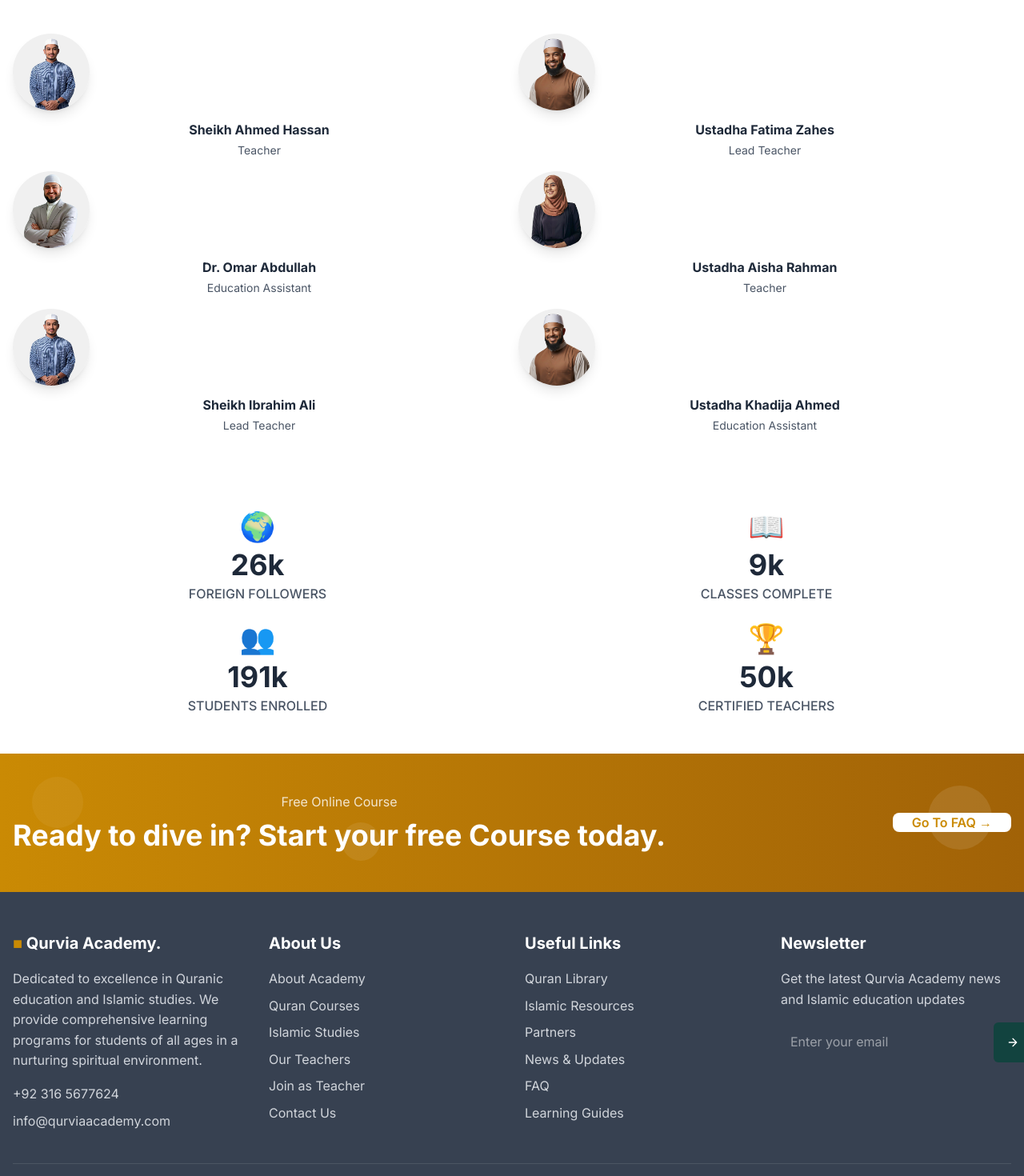
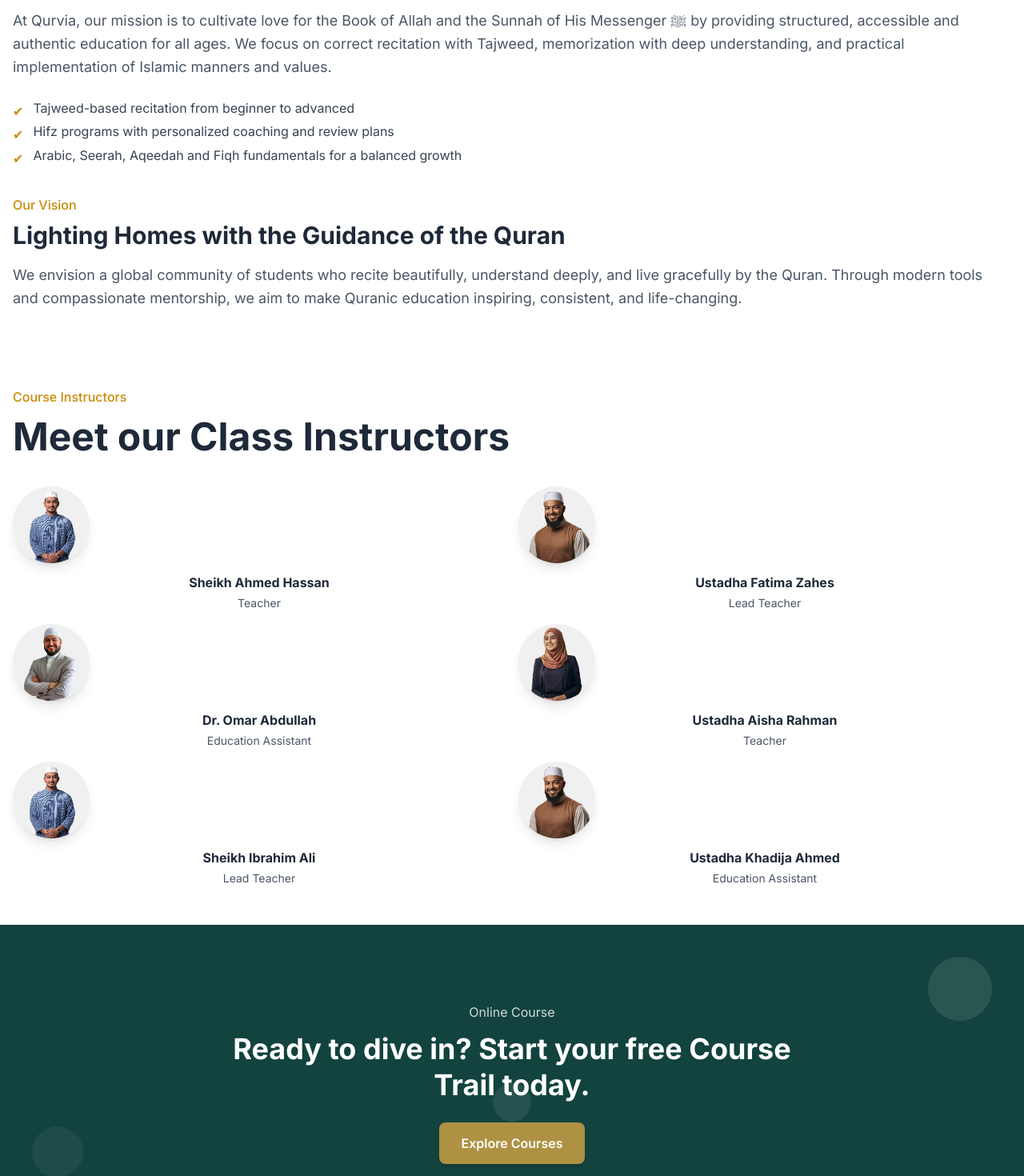
Before and after one commit to AbdlReman/qurvia, a Next.js app: page /about in a window 1280 px wide. Shown: the part 1120-2590 px from the top of the page at 80% size. Built offline with nearby package versions, Linux system fonts and the light colour scheme.

Commit message:
update about page add some seeison and content

```diff
--- a/src/app/about/page.tsx
+++ b/src/app/about/page.tsx
@@ -122,7 +122,7 @@ export default function AboutPage() {
                 <span className="text-sm sm:text-base">Quran Memorization</span>
               </div>
               <div className="welcome-feature">
-                <div className="welcome-feature-icon text-lg sm:text-xl">🎯</div>
+                <div className="welcome-feature-icon text-lg sm:text-xl">📖</div>
                 <span className="text-sm sm:text-base">Tajweed Mastery</span>
               </div>
               <div className="welcome-feature">
@@ -149,6 +149,34 @@ export default function AboutPage() {
         </div>
       </div>
     </section>
+
+      {/* Mission & Vision */}
+      <section className="py-12 sm:py-16 lg:py-20 bg-white">
+        <div className="container mx-auto px-4">
+          <div className="grid grid-cols-1 lg:grid-cols-2 gap-8 lg:gap-16 items-start">
+            <div>
+              <div className="text-secondary-600 font-medium mb-2 text-sm sm:text-base">Our Mission</div>
+              <h2 className="text-2xl sm:text-3xl md:text-4xl font-bold text-gray-800 leading-tight mb-4">Nurturing Hearts with Quran and Sunnah</h2>
+              <p className="text-gray-600 text-base sm:text-lg leading-relaxed">
+                At Qurvia, our mission is to cultivate love for the Book of Allah and the Sunnah of His Messenger ﷺ by providing structured, accessible and authentic education for all ages. We focus on correct recitation with Tajweed, memorization with deep understanding, and practical implementation of Islamic manners and values.
+              </p>
+              <ul className="mt-6 space-y-3 text-gray-700">
+                <li className="flex items-start gap-3"><span className="text-secondary-600 mt-1">✔</span> Tajweed-based recitation from beginner to advanced</li>
+                <li className="flex items-start gap-3"><span className="text-secondary-600 mt-1">✔</span> Hifz programs with personalized coaching and review plans</li>
+                <li className="flex items-start gap-3"><span className="text-secondary-600 mt-1">✔</span> Arabic, Seerah, Aqeedah and Fiqh fundamentals for a balanced growth</li>
+              </ul>
+            </div>
+            <div>
+              <div className="text-secondary-600 font-medium mb-2 text-sm sm:text-base">Our Vision</div>
+              <h3 className="text-xl sm:text-2xl md:text-3xl font-bold text-gray-800 leading-tight mb-4">Lighting Homes with the Guidance of the Quran</h3>
+              <p className="text-gray-600 text-base sm:text-lg leading-relaxed">
+                We envision a global community of students who recite beautifully, understand deeply, and live gracefully by the Quran. Through modern tools and compassionate mentorship, we aim to make Quranic education inspiring, consistent, and life-changing.
+              </p>
+
+            </div>
+          </div>
+        </div>
+      </section>
 
 
 
@@ -183,7 +211,7 @@ export default function AboutPage() {
 
 
         {/* Statistics Section */}
-        <section className="py-12 sm:py-16 lg:py-20 bg-white">
+        {/* <section className="py-12 sm:py-16 lg:py-20 bg-white">
           <div className="container mx-auto px-4">
             <div className="grid grid-cols-2 md:grid-cols-4 gap-6 sm:gap-8">
               {stats.map((stat, index) => (
@@ -195,28 +223,36 @@ export default function AboutPage() {
               ))}
             </div>
           </div>
-        </section>
+        </section> */}
 
         {/* Call to Action */}
-        <section className="py-12 sm:py-16 lg:py-20 bg-gradient-to-r from-secondary-600 to-secondary-700 relative overflow-hidden">
+        <section className="py-12 sm:py-16 lg:py-20 relative overflow-hidden" style={{ background: 'var(--primary-color)' }}>
           {/* Background decorative elements */}
           <div className="absolute inset-0">
             <div className="absolute top-10 right-10 w-16 h-16 sm:w-20 sm:h-20 bg-white/10 rounded-full"></div>
             <div className="absolute bottom-20 left-10 w-12 h-12 sm:w-16 sm:h-16 bg-white/5 rounded-full"></div>
-            <div className="absolute top-1/2 left-1/3 w-8 h-8 sm:w-12 sm:h-12 bg-white/8 rounded-full"></div>
+            <div className="absolute top-1/2 left-1/2 -translate-x-1/2 w-8 h-8 sm:w-12 sm:h-12 bg-white/8 rounded-full"></div>
           </div>
 
-          <div className="container mx-auto px-4 relative z-10">
-            <div className="flex flex-col lg:flex-row items-center justify-between gap-6 lg:gap-8">
-              <div className="text-white text-center lg:text-left">
-                <div className="text-white/80 mb-2 text-sm sm:text-base">Free Online Course</div>
-                <h2 className="text-2xl sm:text-3xl md:text-4xl font-bold leading-tight">
-                  Ready to dive in? Start your free Course today.
-                </h2>
+          <div className="container mx-auto px-4 relative z-10 min-h-[300px] flex items-center justify-center">
+            <div className="max-w-3xl w-full text-center">
+              <div className="text-white/80 mb-3 text-sm sm:text-base">Online Course</div>
+              <h2 className="text-2xl sm:text-3xl md:text-4xl font-bold leading-tight text-white mb-6">
+                Ready to dive in? Start your free Course Trail today.
+              </h2>
+              <div className="flex items-center justify-center">
+                <Link
+                  href="/courses"
+                  className="rounded-lg font-semibold text-sm sm:text-base shadow-md hover:shadow-lg transition-all"
+                  style={{
+                    background: 'var(--secondary-color)',
+                    color: '#ffffff',
+                    padding: '0.875rem 1.75rem'
+                  }}
+                >
+                  Explore Courses
+                </Link>
               </div>
-              <Link href="/contact" className="bg-white text-secondary-600 py-3 sm:py-4 px-6 sm:px-8 rounded-lg font-semibold hover:bg-gray-100 transition-colors text-sm sm:text-base">
-                Go To FAQ →
-              </Link>
             </div>
           </div>
         </section>
--- a/src/app/components/home/WelcomeSection.tsx
+++ b/src/app/components/home/WelcomeSection.tsx
@@ -38,7 +38,7 @@ const WelcomeSection: React.FC = () => {
                 <span>Quran Memorization</span>
               </div>
               <div className="welcome-feature">
-                <div className="welcome-feature-icon">🎯</div>
+                <div className="welcome-feature-icon">📖</div>
                 <span>Tajweed Mastery</span>
               </div>
               <div className="welcome-feature">
```
